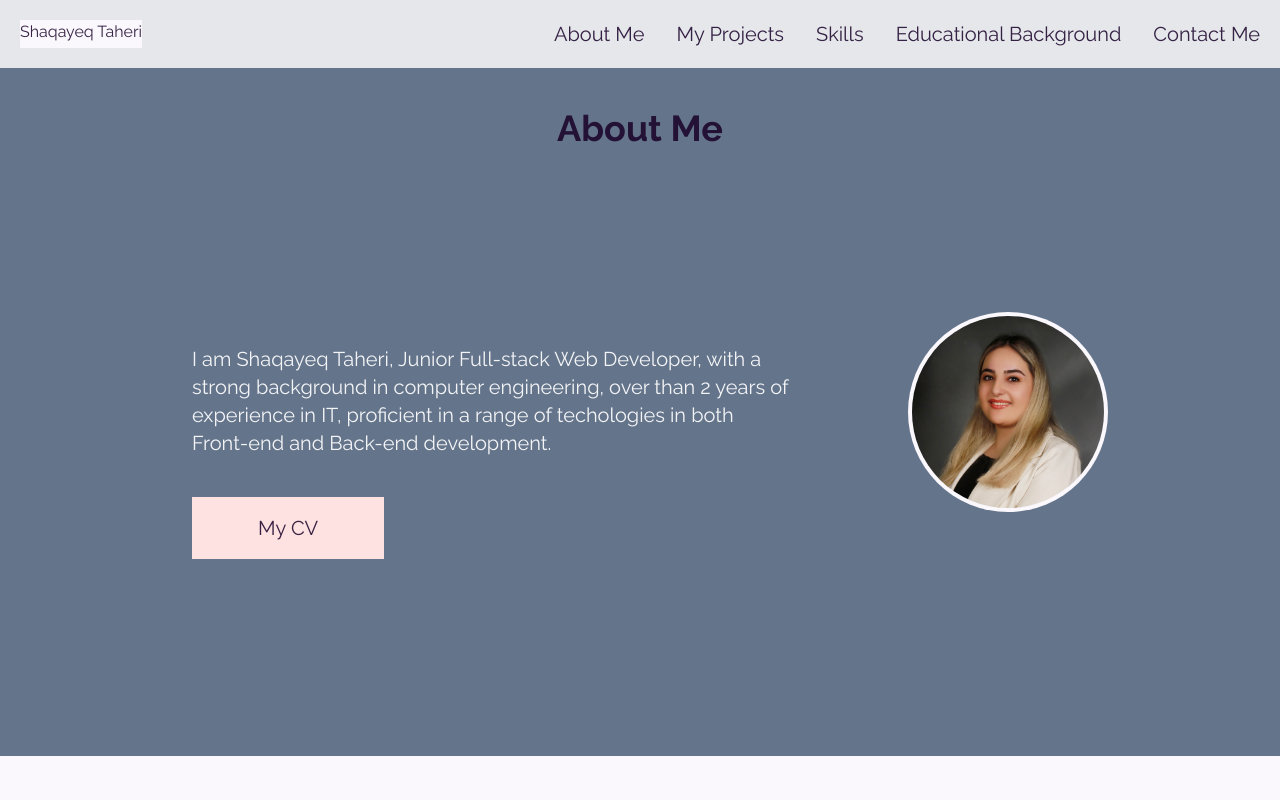
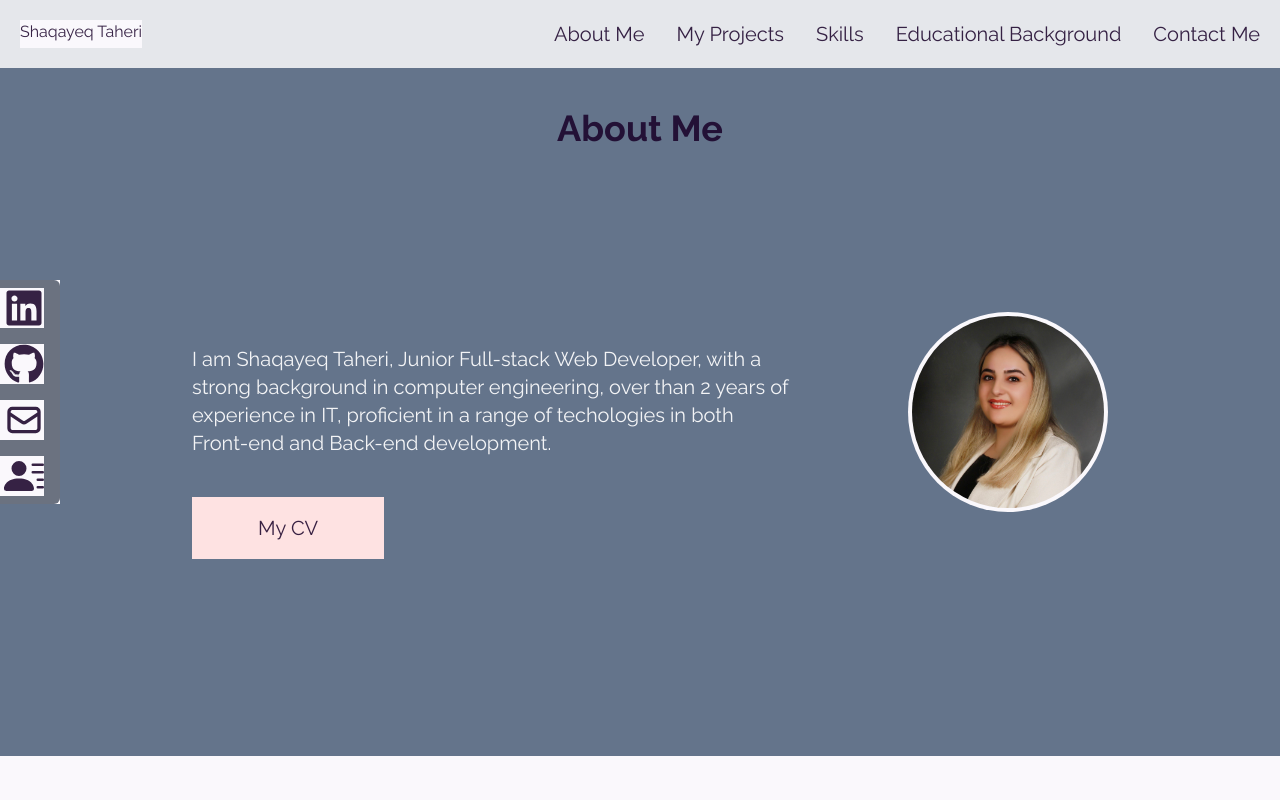
Before and after one commit to Shaqayeq-taheri/Portfolio-Shaqayeq-Taheri, a React (Vite) app: page /aboutme in a window 1280 px wide. Shown: the top 800 px of the page. Built offline with nearby package versions, Linux system fonts and the light colour scheme.

Commit message:
contact me is done

```diff
--- a/index.html
+++ b/index.html
@@ -2,10 +2,10 @@
 <html lang="en">
   <head>
     <meta charset="UTF-8" />
-    <link rel="icon" type="image/svg+xml" href="/vite.svg" />
+    <link rel="icon" type="image/svg+xml" href="src/assets/images/favicon.svg" />
     <meta name="viewport" content="width=device-width, initial-scale=1.0" />
     <link rel="shortcut icon" href="favicon.ico" type="image/x-icon">
-    <title>Portfolio</title>
+    <title>Shaqayeq Taheri</title>
   </head>
   <body>
     <div id="root"></div>
--- a/src/components/ContactMe.jsx
+++ b/src/components/ContactMe.jsx
@@ -1,9 +1,25 @@
 import React from 'react'
+import { FaGithub, FaLinkedin } from "react-icons/fa";
+import { HiOutlineMail } from "react-icons/hi";
 
 function ContactMe() {
   return (
-    <div>
-      <h5 className="text-2xl text-center font-bold tracking-tight pt-3">Contact Me</h5>
+    <div className='bg-zinc-100 p-20'>
+      <h5 className="text-4xl text-center bg-zinc-100 font-bold tracking-tight">Contact Me</h5>
+      <div className='flex gap-10 bg-zinc-100'>
+        <img src="src/assets/images/contact.svg" className='bg-zinc-100  w-1/2 h-1/2' alt="contact me" />
+        <div className='flex flex-col mx-auto justify-center gap-10 bg-zinc-100  mt-44'>
+        <a href="https://www.linkedin.com/in/shaqayeq-taheri-328697254/">
+          <FaLinkedin size={80} className='hover:animate-pulse' />
+        </a>
+        <a href="https://github.com/Shaqayeq-taheri">
+          <FaGithub size={80} className='hover:animate-pulse'  />
+        </a>
+        <a href="mailto:shaqayeq-taheri@gmail.com">
+          <HiOutlineMail size={80} className='hover:animate-pulse' />
+        </a>
+        </div>
+      </div>
     </div>
   )
 }
--- a/src/components/Projects.jsx
+++ b/src/components/Projects.jsx
@@ -2,9 +2,9 @@ import { Card } from 'flowbite-react';
 import { IoArrowForwardSharp } from "react-icons/io5";
 
 function Projects() {
-  return <div>
+  return <div className='pt-10 pb-36'>
     <h2 className="text-4xl text-center font-bold pt-10 ">Projects</h2>
-    <div className=" pt-20 pb-20 flex gap-16 justify-center flex-wrap">
+    <div className="pb-36 pt-20 flex gap-16 justify-center flex-wrap">
       <Card
         className="max-w-sm  h-72 shadow-2xl hover:shadow-lg hover:animate-pulse rounded-md  "
         imgAlt="yoga and meditation"
--- a/src/components/Skills.jsx
+++ b/src/components/Skills.jsx
@@ -69,7 +69,7 @@ function Skills() {
           {icons.map((icon) => (
             <div
               key={icon.key}
-              className=" p-10 mb-10 flex justify-center "
+              className=" border-l p-10 mb-10 flex justify-center "
             >
               {icon}
             </div>
--- /dev/null
+++ b/src/components/SocialLinks.jsx
@@ -0,0 +1,76 @@
+import React from "react";
+import { FaGithub, FaLinkedin } from "react-icons/fa";
+import { HiOutlineMail } from "react-icons/hi";
+import { BsFillPersonLinesFill } from "react-icons/bs";
+
+function SocialLinks() {
+  const links = [
+    {
+      id: 1,
+      child: (
+        <>
+          LinkedIn <FaLinkedin size={40} className="text-white " />
+        </>
+      ),
+      href: "https://www.linkedin.com/in/shaqayeq-taheri-328697254/",
+      style: "rounded-tr-md",
+    },
+    {
+      id: 2,
+      child: (
+        <>
+          Github <FaGithub size={40} className="text-white" />
+        </>
+      ),
+      href: "https://github.com/Shaqayeq-taheri",
+    },
+    {
+      id: 3,
+      child: (
+        <>
+          Mail <HiOutlineMail size={40} />
+        </>
+      ),
+      href: "mailto:shaqayeq-taheri@gmail.com",
+    },
+    {
+      id: 3,
+      child: (
+        <>
+          Resume <BsFillPersonLinesFill size={40} />
+        </>
+      ),
+      href: "/cv.pdf",
+      style: "rounded-br-md",
+      download: true,
+    },
+  ];
+  return (
+    <div className="hidden lg:flex flex-col top-[35%] left-0 fixed">
+      <ul>
+        {links.map(({ id, child, href, style, download }) => (
+          <li
+            key={id}
+            className={
+              "flex justify-between items-center w-40 h-14 px-4  ml-[-100px] hover:ml-[-10px] hover:rounded-md duration-300 bg-gray-500" +
+              " " +
+              style
+            }
+          >
+            <a
+              href={href}
+              className="flex justify-between items-center w-full text-white "
+              download={download}
+              target="blank"
+              rel="noreferrer"
+            >
+              {child}
+            </a>
+          </li>
+        ))}
+      </ul>
+    </div>
+  );
+}
+
+export default SocialLinks;
--- a/src/pages/Index.jsx
+++ b/src/pages/Index.jsx
@@ -1,4 +1,3 @@
-
 import Navbar from "../components/Navbar";
 import Aboutme from "../components/Aboutme";
 import Projects from "../components/Projects";
@@ -6,7 +5,7 @@ import EducationalBackground from "../components/EducationalBackground";
 import Skills from "../components/Skills";
 import Languages from "../components/Languages";
 import ContactMe from "../components/ContactMe";
-
+import SocialLinks from "../components/SocialLinks";
 
 function Index() {
   return (
@@ -17,8 +16,8 @@ function Index() {
       <Skills />
       <Languages />
       <Projects />
-      <ContactMe/>
-
+      <ContactMe />
+      <SocialLinks />
     </div>
   );
 }
```
Also changed, not shown: src/assets/images/contact.svg (added), src/assets/images/favicon.svg (added).
